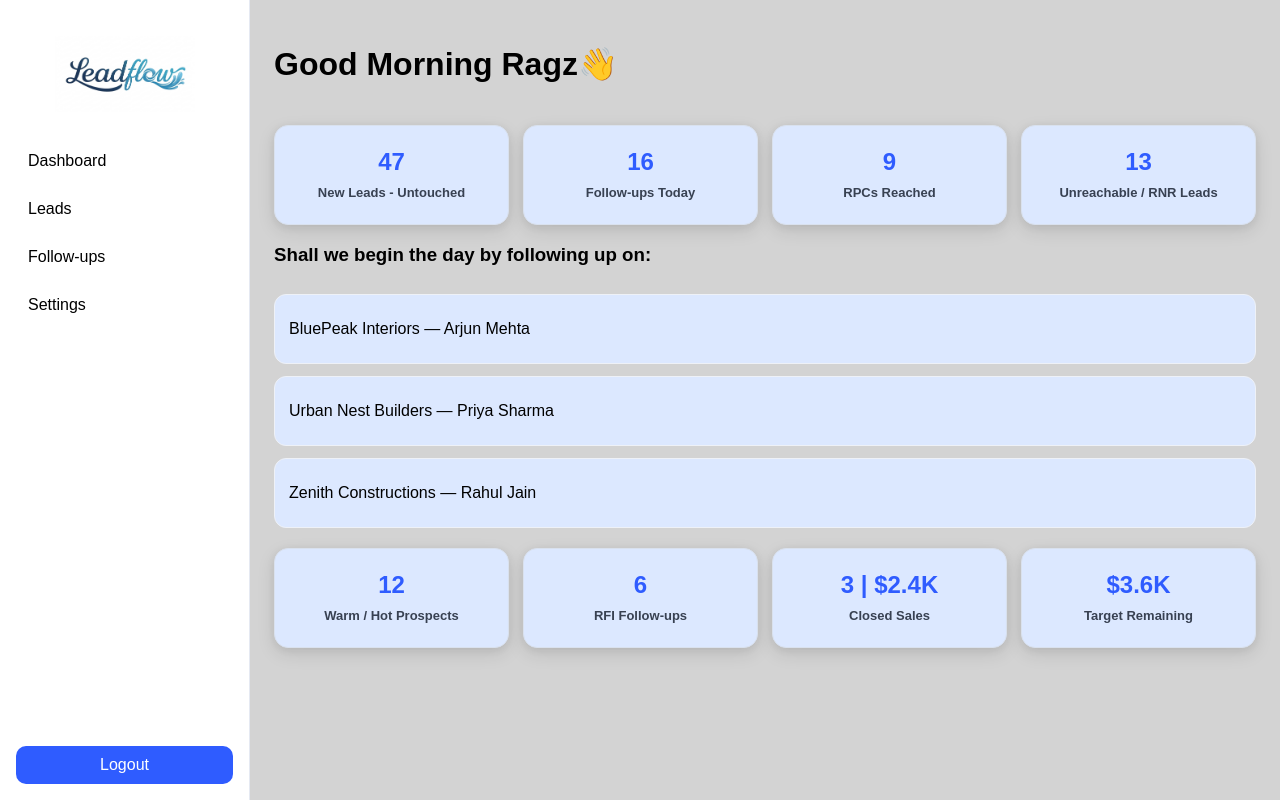
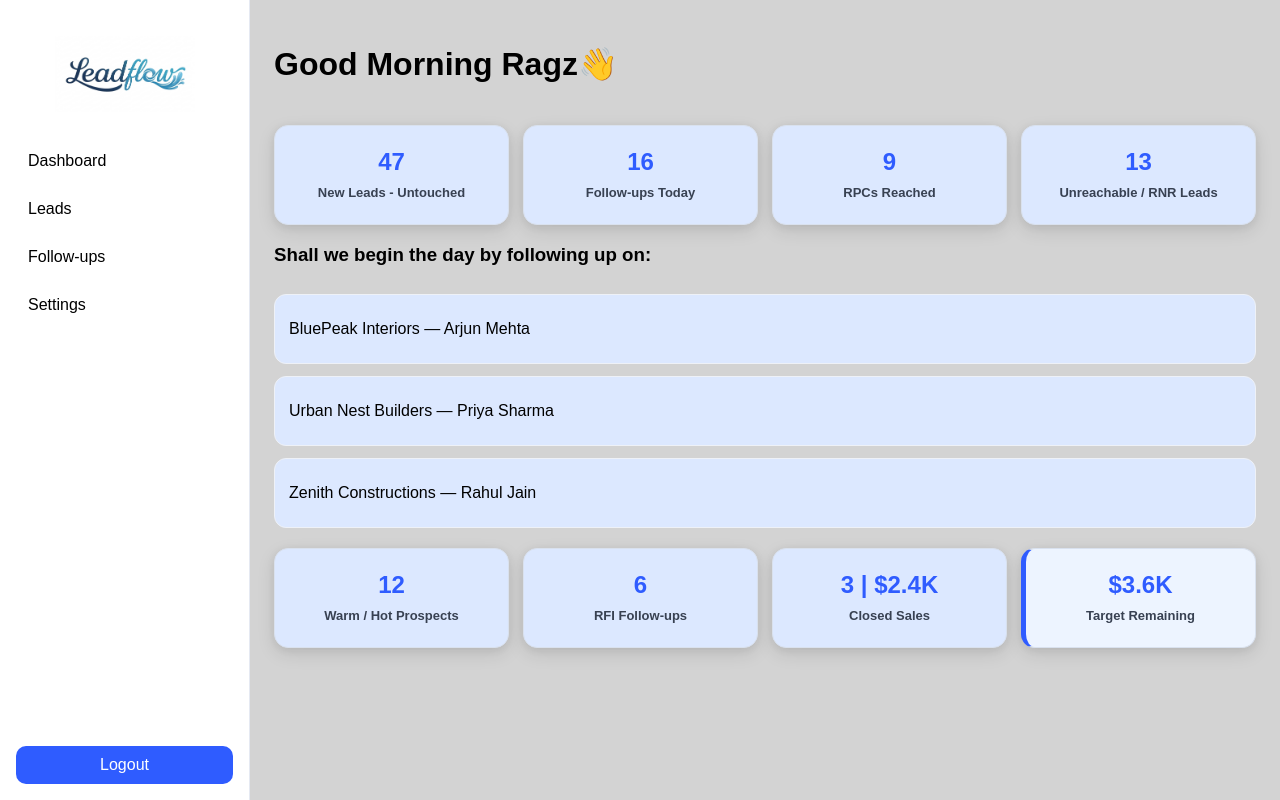
Before and after one commit to stirr3dz3phyr-ship-it/LeadFlow-WarMachine, a React (Vite) app: page / in a window 1280 px wide. Built offline with nearby package versions, Linux system fonts and the light colour scheme.

Commit message:
Update styles.css

```diff
--- a/src/styles.css
+++ b/src/styles.css
@@ -200,3 +200,9 @@ padding: 10px;
   font-weight: 600;
   color: #384152;
 }
+
+.special-card {
+  border-left: 5px solid #2f5cff;
+
+  background: #edf4ff;
+}
```
